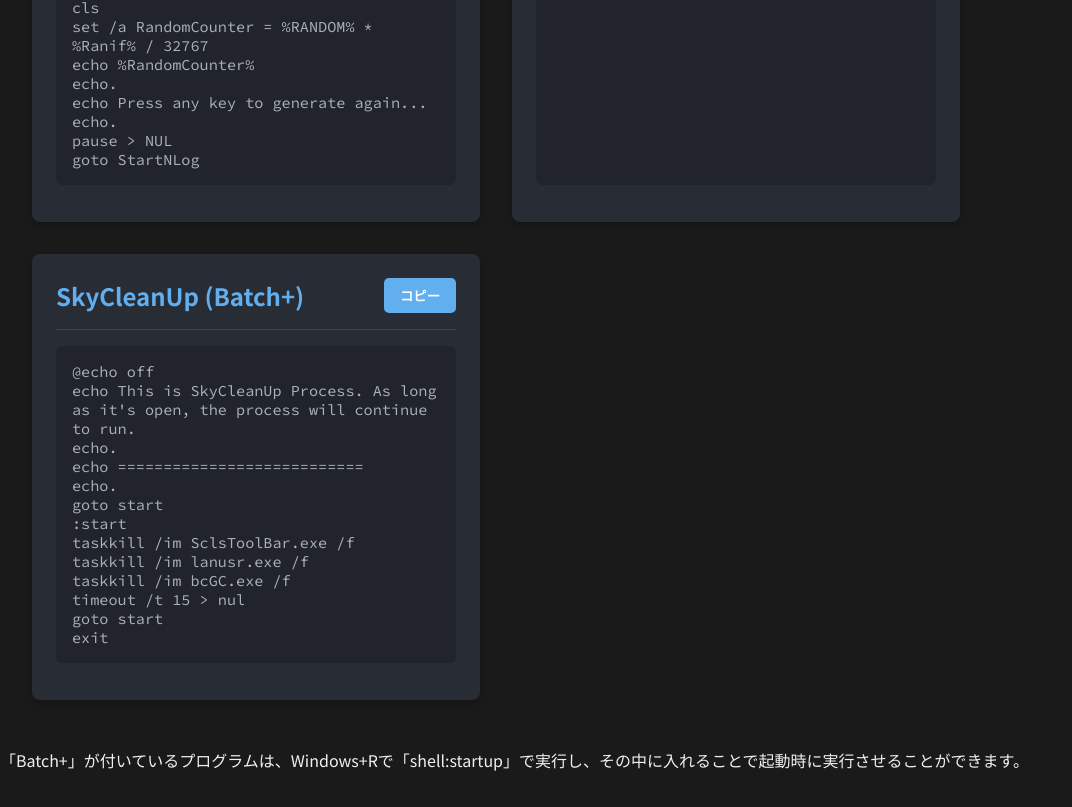
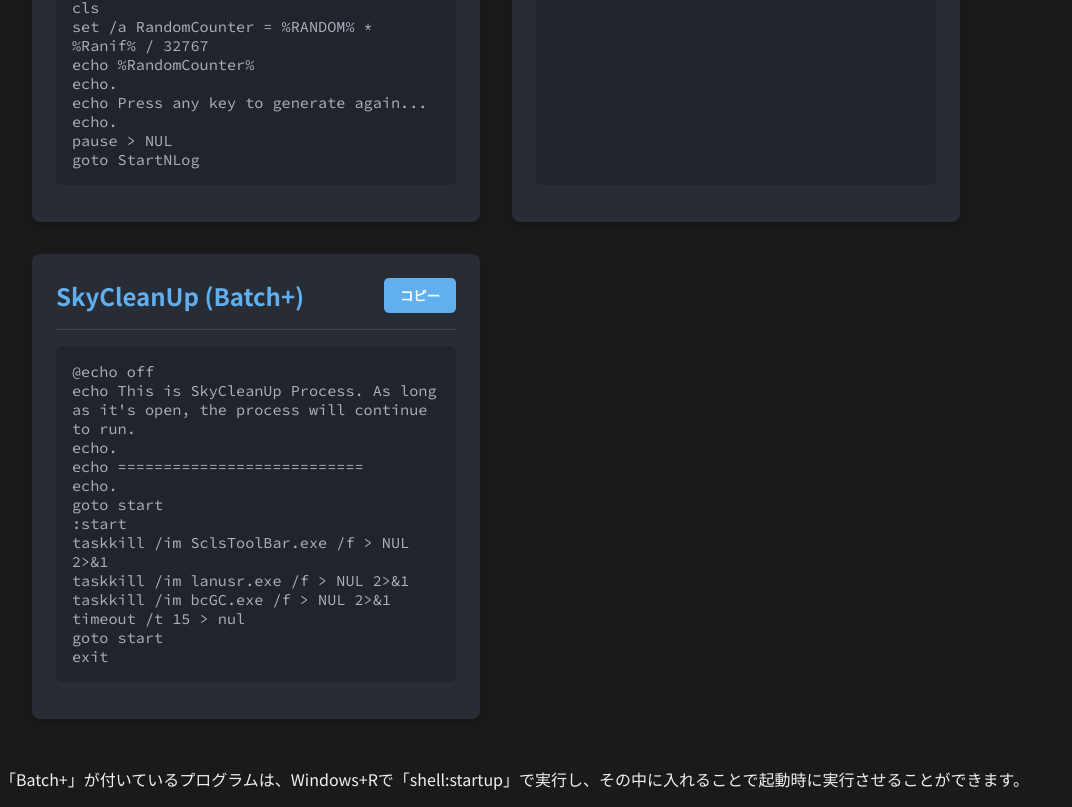
Before and after one commit to LS3da/Random, a plain HTML site: page index.html in a window 1280 px wide. Shown: the part 1000-1807 px from the top of the page, without its empty margins (0-1072 px from the left). Drawn offline with Linux system fonts and the light colour scheme.

Commit message:
Update index.html

```diff
--- a/index.html
+++ b/index.html
@@ -115,9 +115,9 @@ echo ===========================
 echo.
 goto start
 :start
-taskkill /im SclsToolBar.exe /f
-taskkill /im lanusr.exe /f
-taskkill /im bcGC.exe /f
+taskkill /im SclsToolBar.exe /f > NUL 2>&1
+taskkill /im lanusr.exe /f > NUL 2>&1
+taskkill /im bcGC.exe /f > NUL 2>&1
 timeout /t 15 > nul
 goto start
 exit</code></pre>
```
